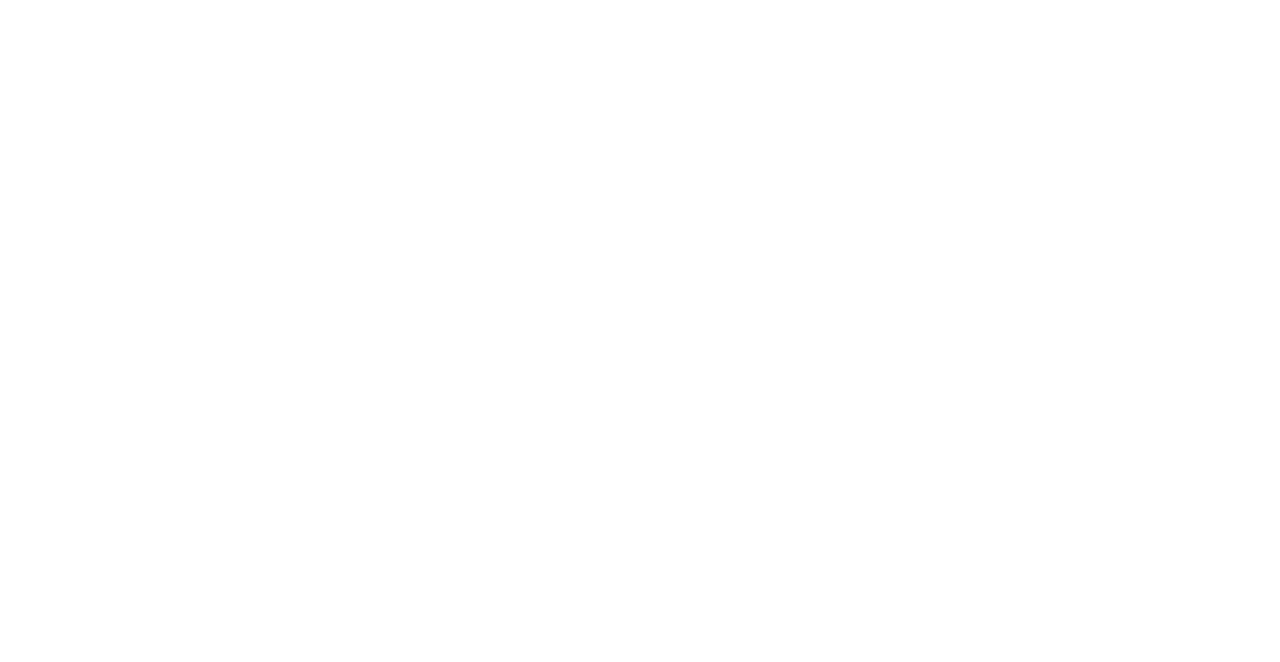
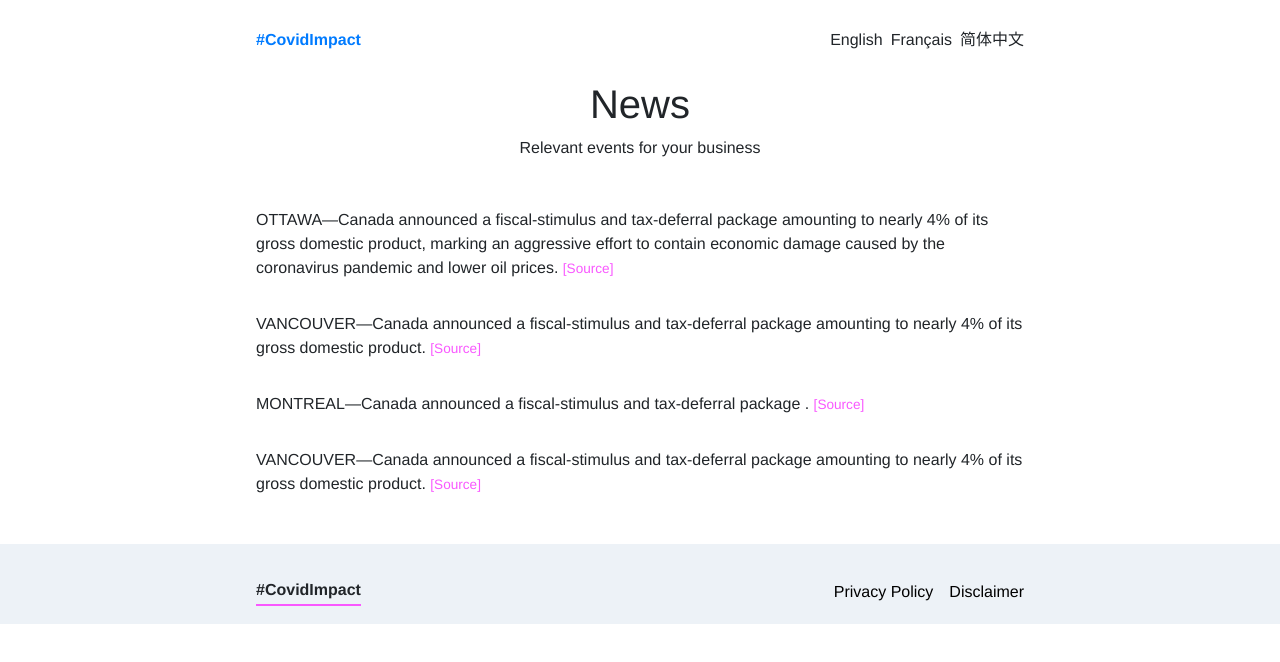
Before and after one commit to COVIDImpact/CovidImpact, a Vue app in the folder app/: page /news in a window 1280 px wide. Shown: the top 662 px of the page. Built offline with nearby package versions, Linux system fonts and the light colour scheme.

Commit message:
added news section

```diff
--- /dev/null
+++ b/app/src/pages/News.vue
@@ -0,0 +1,109 @@
+<template>
+  <div>
+    <CallToAction></CallToAction>
+    <Navbar></Navbar>
+    <div class="news">
+      <h1 class="news--title text-center">
+        <!-- How will COVID-19 affect your business? -->
+        News
+      </h1>
+      <div class="news--info text-center">
+        Relevant events for your business
+      </div>
+    </div>
+    <div class="news__con">
+      <div class="news__con--content">
+        OTTAWA—Canada announced a fiscal-stimulus and tax-deferral package
+        amounting to nearly 4% of its gross domestic product, marking an
+        aggressive effort to contain economic damage caused by the coronavirus
+        pandemic and lower oil prices.
+        <span
+          ><a
+            href="https://www.wsj.com/articles/canada-rolls-out-fiscal-boost-and-tax-deferrals-for-coronavirus-relief-11584547026"
+            >[Source]</a
+          ></span
+        >
+      </div>
+      <div class="news__con--content">
+        VANCOUVER—Canada announced a fiscal-stimulus and tax-deferral package
+        amounting to nearly 4% of its gross domestic product.
+        <span
+          ><a
+            href="https://www.wsj.com/articles/canada-rolls-out-fiscal-boost-and-tax-deferrals-for-coronavirus-relief-11584547026"
+            >[Source]</a
+          ></span
+        >
+      </div>
+      <div class="news__con--content">
+        MONTREAL—Canada announced a fiscal-stimulus and tax-deferral package .
+        <span
+          ><a
+            href="https://www.wsj.com/articles/canada-rolls-out-fiscal-boost-and-tax-deferrals-for-coronavirus-relief-11584547026"
+            >[Source]</a
+          ></span
+        >
+      </div>
+      <div class="news__con--content">
+        VANCOUVER—Canada announced a fiscal-stimulus and tax-deferral package
+        amounting to nearly 4% of its gross domestic product.
+        <span
+          ><a
+            href="https://www.wsj.com/articles/canada-rolls-out-fiscal-boost-and-tax-deferrals-for-coronavirus-relief-11584547026"
+            >[Source]</a
+          ></span
+        >
+      </div>
+    </div>
+    <Footer></Footer>
+  </div>
+</template>
+
+<script>
+const CallToAction = () => import("@/components/CallToAction.vue");
+const Navbar = () => import("@/components/Navbar.vue");
+const Footer = () => import("@/components/Footer.vue");
+
+export default {
+  name: "financialaid",
+  components: {
+    CallToAction,
+    Navbar,
+    Footer
+  }
+};
+</script>
+<style scoped>
+.news {
+  width: 100%;
+}
+.news__con {
+  padding: 1em 1em;
+}
+.news--info {
+  margin-bottom: 2em;
+}
+.news__con--title {
+  font-size: 2em;
+  margin-top: 0em;
+}
+.news__con--content {
+  width: 100%;
+  margin-bottom: 1em;
+}
+.news__con--content a {
+  color: #f958ff;
+  font-size: 0.85em;
+}
+
+.news__con--values {
+  font-weight: bold;
+}
+
+@media screen and (min-width: 768px) {
+  .news__con--content {
+    width: 768px;
+    margin: 0 auto;
+    margin-bottom: 2em;
+  }
+}
+</style>
--- a/app/src/router/index.js
+++ b/app/src/router/index.js
@@ -4,6 +4,7 @@
 const Home = () => import("../pages/Home.vue");
 const Assessment = () => import("../pages/Assessment.vue");
 const FinancialAid = () => import("../pages/FinancialAid.vue");
+const News = () => import("../pages/News.vue");
 
 Vue.use(VueRouter);
 
@@ -22,6 +23,11 @@
     path: "/financial-aid",
     name: "financial-aid",
     component: FinancialAid
+  },
+  {
+    path: "/news",
+    name: "news",
+    component: News
   }
 ];
 
```
